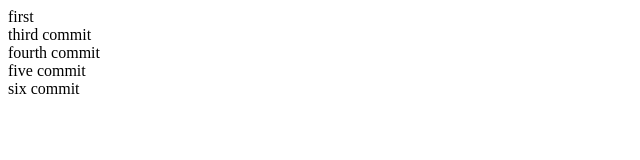
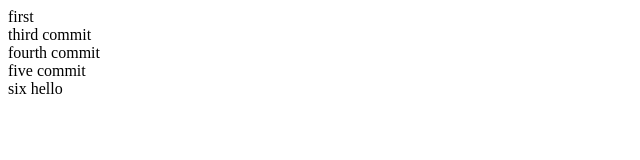
Before and after one commit to yyh321/git-test, a plain HTML site: page index.html in a window 1280 px wide. Shown: the full height of the page, 0-640 px from the left. Drawn offline with Linux system fonts and the light colour scheme.

Commit message:
six hello

```diff
--- a/index.html
+++ b/index.html
@@ -10,6 +10,6 @@
     <div>third commit</div>
     <div>fourth commit</div>
     <div>five commit</div>
-    <div>six commit</div>
+    <div>six hello</div>
   </body>
 </html>
```
